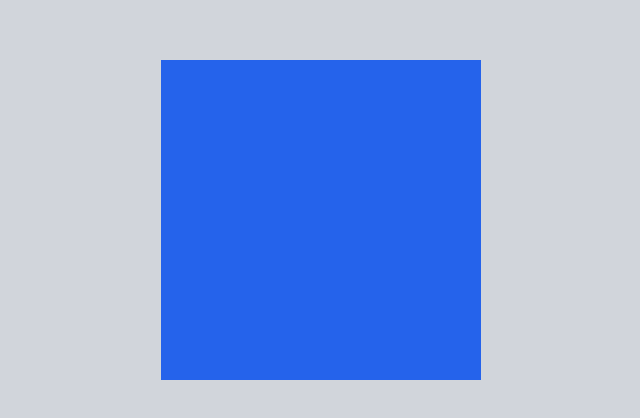
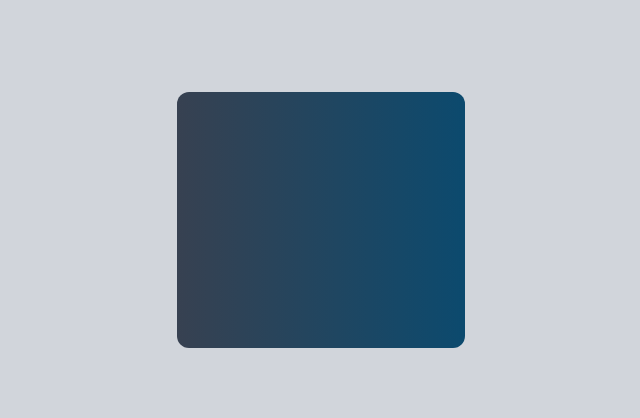
Before and after one commit to mcaupybugs/TailwindComponents, a plain HTML site: page SocialMediaProfile/index.html in a window 1280 px wide. Shown: the part 180-598 px from the top of the page, without its empty margins (319-959 px from the left). Drawn offline with nearby package versions, Linux system fonts and the light colour scheme.

Commit message:
Adding final update

```diff
--- a/SocialMediaProfile/index.html
+++ b/SocialMediaProfile/index.html
@@ -9,8 +9,9 @@
 </head>
 
 <body>
-    <div class="container flex w-full h-screen bg-gray-300 justify-center items-center">
-        <div class="flex justify-center items-center h-80 w-80 bg-blue-600">
+    <div class="container grid w-full h-screen bg-gray-300 place-content-center">
+        <div
+            class="flex h-64 w-72 flex-col gap-8 justify-center items-center rounded-xl bg-gradient-to-r from-gray-700 to-sky-900">
         </div>
     </div>
 </body>
```
